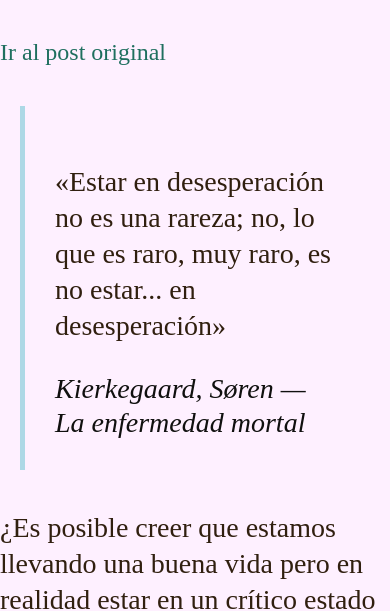
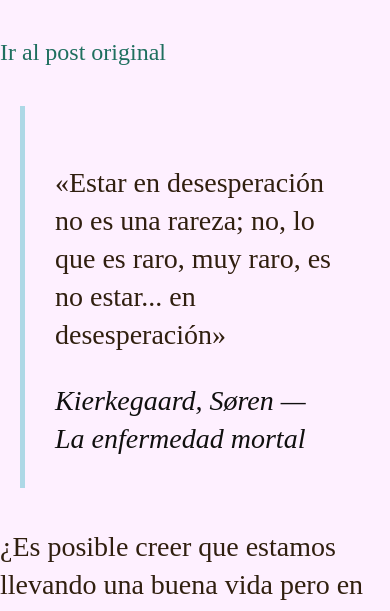
Before and after one commit to lantog0/lantog0.github.io, a plain HTML site: page translations/blog/soren-kierkeegard-y-el-valor-de-la-desesperacion.html in a window 390 px wide. Shown: the part 212-823 px from the top of the page. Drawn offline with Linux system fonts and the light colour scheme.

Commit message:
Fixed html errors in a post and added more line-height in posts

```diff
--- a/css/body.css
+++ b/css/body.css
@@ -58,7 +58,7 @@
 }
 
 .p-blog-container p {
-  line-height: 30px;
+  line-height: 32px;
   font-size: 25px;
 }
 
@@ -69,7 +69,7 @@
 }
 
 .p-blog-container blockquote cite {
-  line-height: 30px;
+  line-height: 32px;
   font-size: 25px;
   color: #10100f;
 }
@@ -93,12 +93,12 @@
   }
 
   .p-blog-container p {
-    line-height: 36px;
+    line-height: 38px;
     font-size: 28px;
   }
 
   .p-blog-container blockquote cite {
-    line-height: 34px;
+    line-height: 38px;
     font-size: 28px;
   }
 
--- a/css/style.css
+++ b/css/style.css
@@ -58,7 +58,7 @@
 }
 
 .p-blog-container p {
-  line-height: 30px;
+  line-height: 32px;
   font-size: 25px;
 }
 
@@ -69,7 +69,7 @@
 }
 
 .p-blog-container blockquote cite {
-  line-height: 30px;
+  line-height: 32px;
   font-size: 25px;
   color: #10100f;
 }
@@ -93,12 +93,12 @@
   }
 
   .p-blog-container p {
-    line-height: 36px;
+    line-height: 38px;
     font-size: 28px;
   }
 
   .p-blog-container blockquote cite {
-    line-height: 34px;
+    line-height: 38px;
     font-size: 28px;
   }
 
--- a/translations/blog/soren-kierkeegard-y-el-valor-de-la-desesperacion.html
+++ b/translations/blog/soren-kierkeegard-y-el-valor-de-la-desesperacion.html
@@ -92,7 +92,12 @@
         Algunas personas hacen grandes avances en la dirección del sí-mismo íntegro. Estos son los individuos de gran carácter y personalidad radiante. Muchas personas, sin embargo, se estancan en su desarrollo y en lugar de progresar hacia el ideal del «sí-mismo que uno realmente es» retroceden de él. Malas influencias, mala suerte, o no más que pura pereza y miedo son los responsables más comunes de este fracaso. Entre los que están estancados en su desarrollado algunos son conscientes de su dilema y, por ende, conscientes de su desesperación que según Kierkegaard es, simbólicamente, un diagnóstico positivo. Ya que más sentimos nuestra desesperación, más motivados estamos para buscar formas de superarla, o como escribió el filósofo Michael Watts:
       </p>
 
-      «Sería certero decir que la desesperación es la enfermedad más preciosa conocida por el hombre, por lo tanto no hay motivo para desesperar... si estás sufriendo de ‘desesperación existencial’, dado que esta es, potencialmente, tu pasaje hacia la libertad.» Watts, Michael — Kierkegaard
+      <blockquote>
+        <p>
+      «Sería certero decir que la desesperación es la enfermedad más preciosa conocida por el hombre, por lo tanto no hay motivo para desesperar... si estás sufriendo de ‘desesperación existencial’, dado que esta es, potencialmente, tu pasaje hacia la libertad.»
+        </p>
+        <cite>Watts, Michael — Kierkegaard</cite>
+      </blockquote>
 
       <p>
         Pero no todos aquellos cuya forma de vida inhibe la cultivación del sí-mismo son conscientes del foso de desesperación en el que están descendiendo. Algunos individuos, a los que la plena consciencia de su situación los inundaría de desesperación, en realidad creen que el camino de vida en el que están es correcto e idóneo y los gratificará. Pero, según Kierkegaard, estas almas desafortunadas son como el tuberculoso, o como el hombre o la mujer que es afligido por una enfermedad degenerativa aún no detectada, o como escribió:
```
